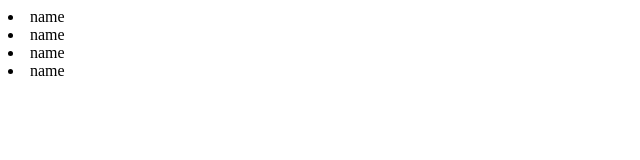
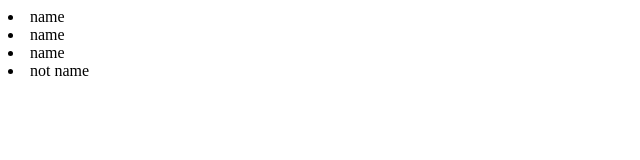
Before and after one commit to viitormasc/mewTesteGit, a plain HTML site: page index.html in a window 1280 px wide. Shown: the full height of the page, 0-640 px from the left. Drawn offline with Linux system fonts and the light colour scheme.

Commit message:
updated No name

```diff
--- a/index.html
+++ b/index.html
@@ -8,6 +8,6 @@
     <li> name </li>
     <li> name </li>
     <li> name </li>
-    <li> name </li>
+    <li> not  name </li>
 </body>
 </html>
```
